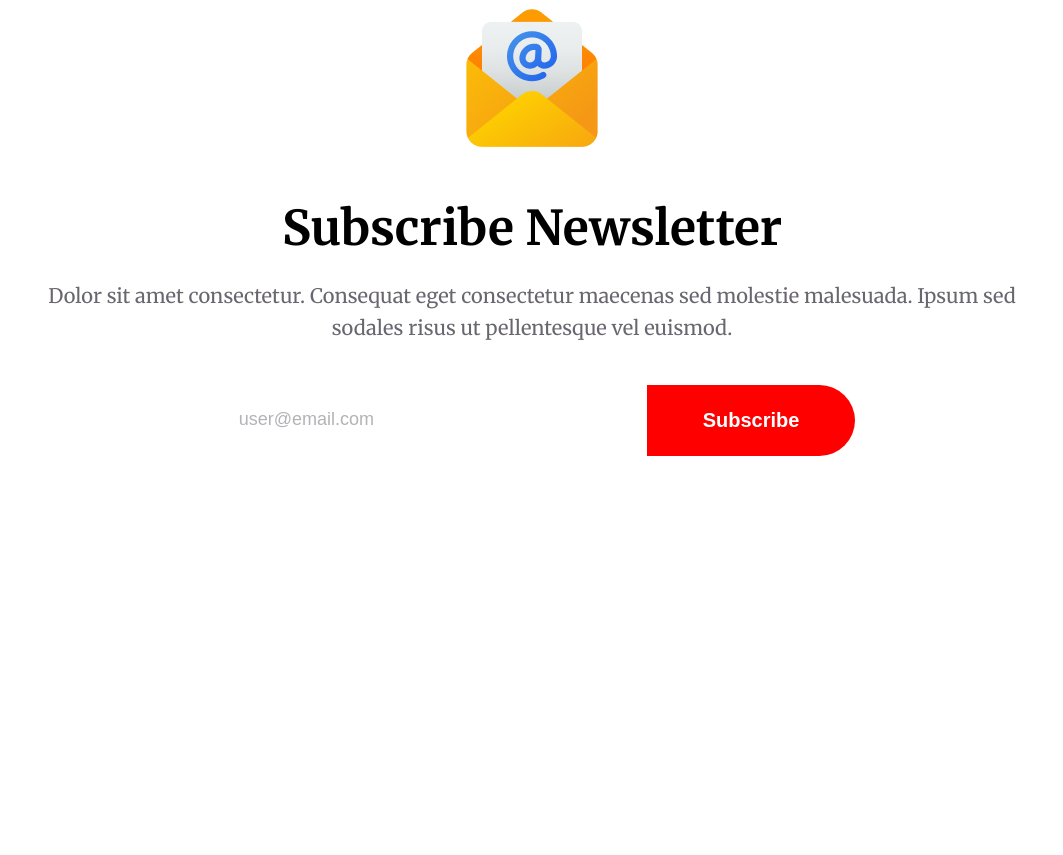
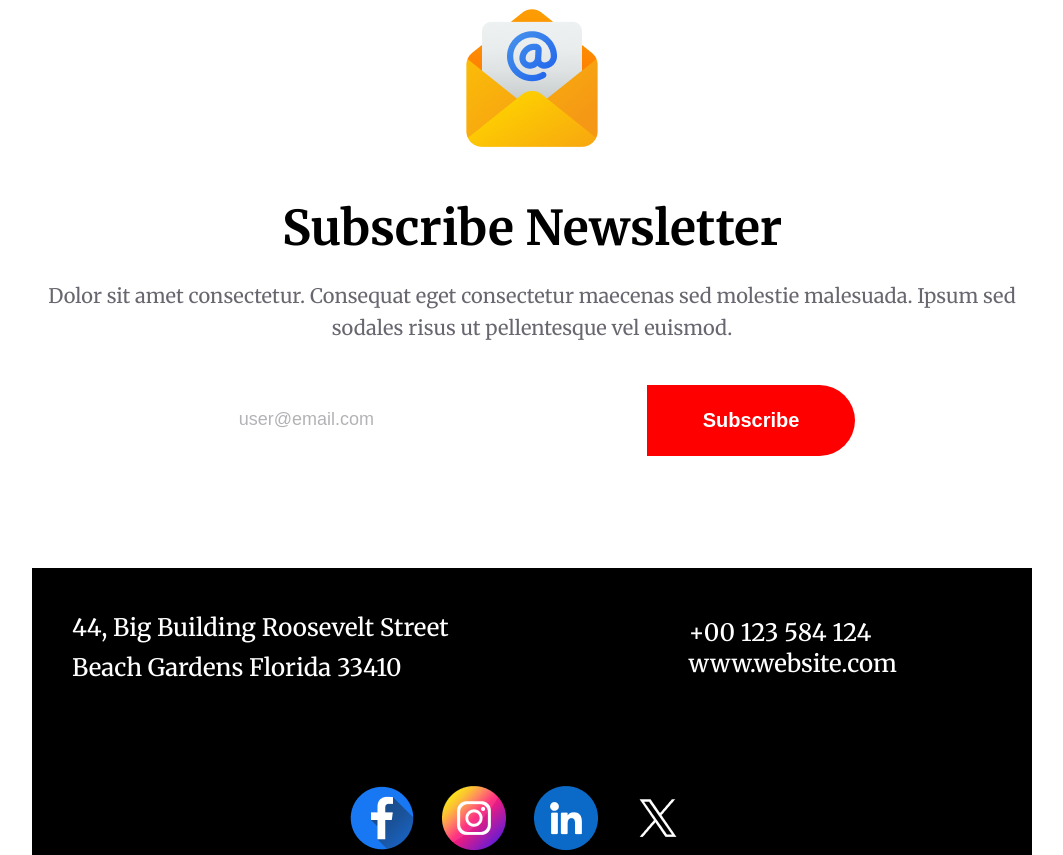
Before and after one commit to fasiyam/new-year-discount-page, a plain HTML site: page index.html in a window 1280 px wide. Shown: the part 6561-7416 px from the top of the page, without its empty margins (108-1171 px from the left). Before the commit the page ends 7129 px from the top, so only its background shows below. Drawn offline with Linux system fonts and the light colour scheme.

Commit message:
added footer section and completed everything

```diff
--- a/index.html
+++ b/index.html
@@ -133,6 +133,26 @@
             </div>
         </section>
     </main>
+
+    <footer>
+        <div class="contact-info">
+            <div class="address">
+                <p>44, Big Building Roosevelt Street <br>
+            Beach Gardens Florida 33410</p>
+            </div>
+            <div class="contact">
+                <p>+00 123 584 124</p>
+                <p>www.website.com</p>
+            </div>
+        </div>
+
+        <div class="social-media">
+            <img src="/assets/icons/Facebook.png" alt="">
+            <img src="/assets/icons/Instagram.png" alt="">
+            <img src="/assets/icons/Linkedin.png" alt="">
+            <img src="/assets/icons/Twitter.png" alt="">
+        </div>
+    </footer>
 </body>
 
 </html>
--- a/style.css
+++ b/style.css
@@ -390,3 +390,49 @@ body {
     border: none;
     outline: none;
 }
+
+
+/* Footer section */
+
+footer {
+    background-color: #000000;
+
+}
+
+/* Address and contact info */
+
+.contact-info {
+    display: flex;
+    justify-content: space-between;
+    align-items: center;
+    margin-bottom: 98px;
+}
+
+.address {
+    font-size: 24px;
+    font-weight: 500;
+    color: #fff;
+    line-height: 1.67;
+    margin-left: 40px;
+    margin-top: 40px;
+}
+
+.contact {
+    font-size: 24px;
+    font-weight: 500;
+    color: white;
+    margin-right: 135px;
+    margin-top: 40px;
+}
+
+
+/* Social media icon on footer */
+
+.social-media {
+    text-align: center;
+
+}
+
+.social-media img {
+    margin-right: 24px;
+}
```
